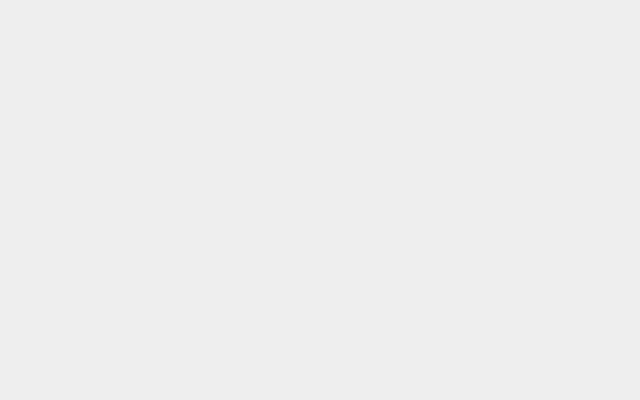
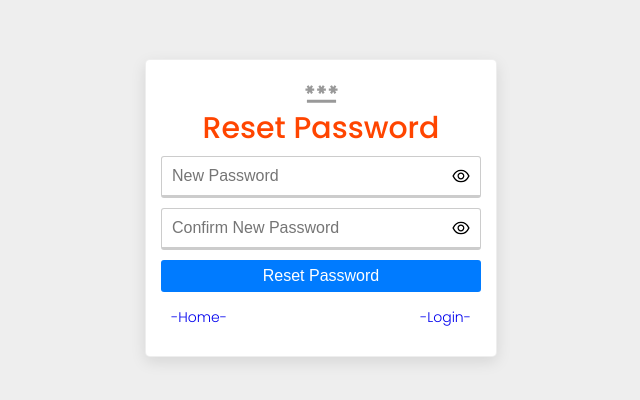
Before and after one commit to omarzouaoui/Frontend-Auth, a React (Create React App) app in the folder frontend/: page /rsetPassword/1 in a window 1280 px wide. Before the commit this address had no page. Shown: the part 192-592 px from the top of the page, without its empty margins (319-959 px from the left). Built offline with nearby package versions, Linux system fonts and the light colour scheme.

Commit message:
Reset Password Component

```diff
--- a/frontend/src/App.js
+++ b/frontend/src/App.js
@@ -2,7 +2,9 @@
 import { Layout } from "./components/layout/Layout";
 import { Forgot } from "./pages/auth/Forgot";
 import { Login } from "./pages/auth/Login";
+import { LoginWithCode } from "./pages/auth/LoginWithCode";
 import { Register } from "./pages/auth/Register";
+import { Reset } from "./pages/auth/Reset";
 import { Home } from "./pages/home/Home";
 
 function App() {
@@ -37,6 +39,18 @@
       <Forgot/>
       } />
 
+      <Route
+      path="/rsetPassword/:resetToken"
+      element={
+      <Reset/>
+      } />
+
+      <Route
+      path="/loginWithCode/:email"
+      element={
+      <LoginWithCode/>
+      } />
+
     </Routes>
     </BrowserRouter>
     </>
--- /dev/null
+++ b/frontend/src/pages/auth/LoginWithCode.js
@@ -0,0 +1,65 @@
+import React, {useState} from 'react'
+import { GrInsecure } from 'react-icons/gr'
+import { Link } from 'react-router-dom'
+import { Card } from '../../components/card/Card'
+import { PasswordInput } from '../../components/passwordInput/PasswordInput'
+import styles from "./auth.module.scss"
+
+export const LoginWithCode = () => {
+
+    const [loginCode, setLoginCode] = useState("")
+
+    const handleInput = () => {
+
+    }
+
+    const loginUser = () => {
+
+    }
+
+  return (
+
+    <div className={`container ${styles.auth}`} >
+
+        <Card>
+            <div className={styles.form}>
+
+            <div className='--flex-center'>
+                <GrInsecure size={35} color="#999" />
+            </div>
+            <h2>Enter Access Code</h2>
+
+            <form onSubmit={loginUser} >
+
+                <input
+                type="text"
+                placeholder="Access Code"
+                required
+                name='loginCode'
+                value={loginCode}
+                onChange={(e)=>setLoginCode(e.target.value)}
+                />
+
+                <button
+                type='submit'
+                className='--btn --btn-primary --btn-block'
+                >
+                    Proceed To Login
+                </button>
+                <span className='--flex-center' >Check your email for login access code</span>
+
+                <div className={styles.links} >
+                <p><Link to="/">-Home-</Link></p>
+                <p className='v-link --color-primary'><b>Resend Code</b></p>
+
+            </div>
+
+            </form>
+
+            </div>
+        </Card>
+
+    </div>
+
+  )
+}
--- /dev/null
+++ b/frontend/src/pages/auth/Reset.js
@@ -0,0 +1,77 @@
+import React, {useState} from 'react'
+import { MdPassword } from 'react-icons/md'
+import { Link } from 'react-router-dom'
+import { Card } from '../../components/card/Card'
+import { PasswordInput } from '../../components/passwordInput/PasswordInput'
+import styles from "./auth.module.scss"
+
+
+const initialState = {
+    password : "",
+    password2 : "",
+}
+
+
+export const Reset = () => {
+
+    const [formData, setFormData] = useState(initialState);
+    const { password, password2 } = formData
+
+    const handleInput = () => {
+
+    }
+
+    const loginUser = () => {
+
+    }
+
+  return (
+
+    <div className={`container ${styles.auth}`} >
+
+        <Card>
+            <div className={styles.form}>
+
+            <div className='--flex-center'>
+                <MdPassword size={35} color="#999" />
+            </div>
+            <h2>Reset Password</h2>
+
+            <form onSubmit={loginUser} >
+
+            <PasswordInput
+                placeholder="New Password"
+                name="password"
+                value={password}
+                // onChange={handleInputChange}
+                />
+
+            <PasswordInput
+                placeholder="Confirm New Password"
+                name="password2"
+                value={password2}
+                // onChange={handleInputChange}
+                />
+
+                <button
+                type='submit'
+                className='--btn --btn-primary --btn-block'
+                >
+                     Reset Password
+                </button>
+
+                <div className={styles.links} >
+                <p><Link to="/">-Home-</Link></p>
+                <p><Link to="/login">-Login-</Link></p>
+
+            </div>
+
+            </form>
+
+            </div>
+        </Card>
+
+    </div>
+
+  )
+}
```
